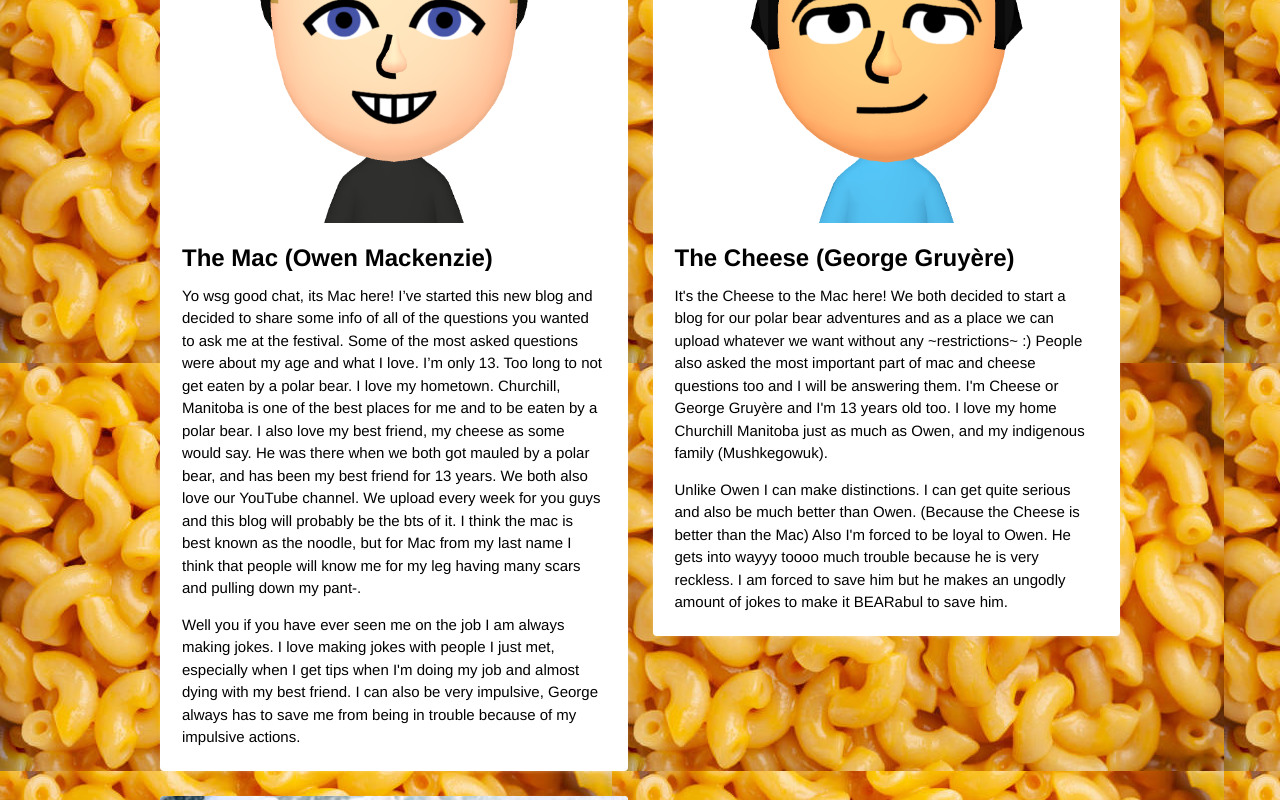
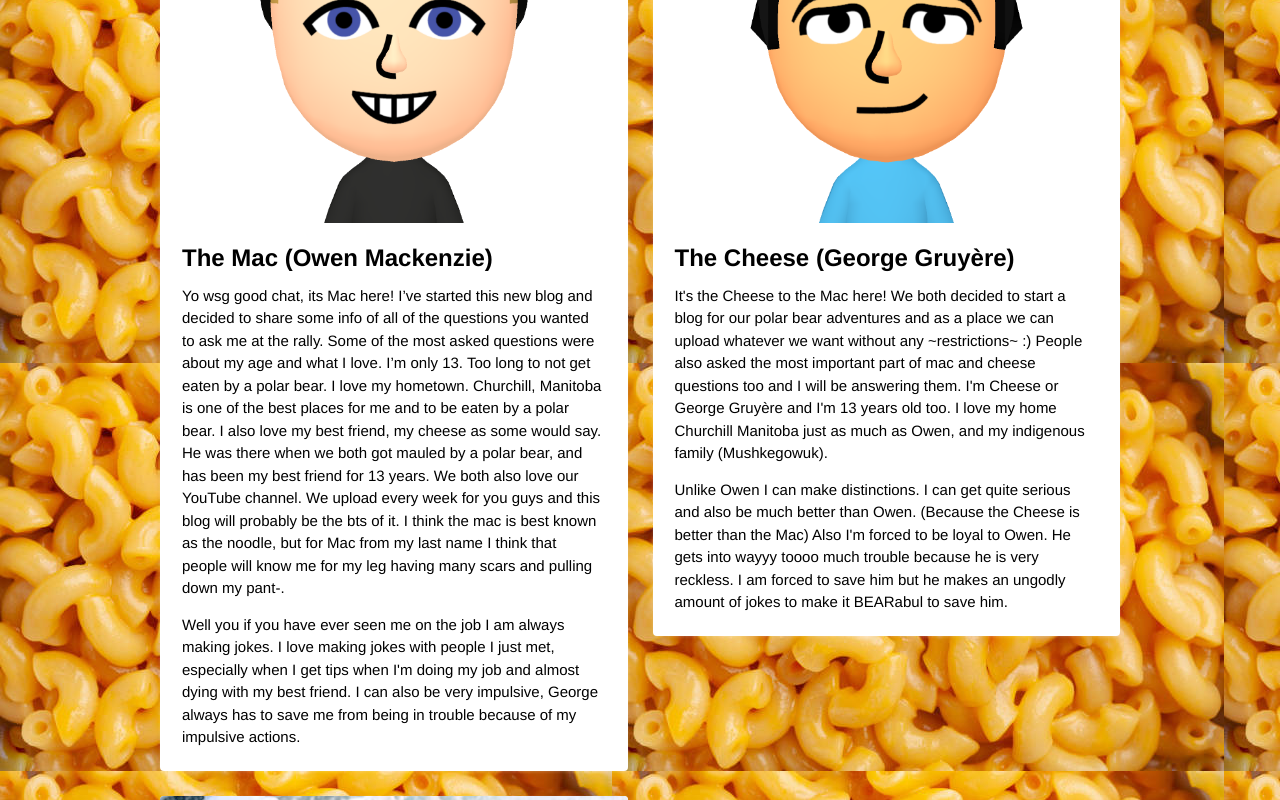
Before and after one commit to smieyu/macb, a plain HTML site: page index.html in a window 1280 px wide. Shown: the part 453-1253 px from the top of the page. Drawn offline with Linux system fonts and the light colour scheme.

Commit message:
Update index.html

```diff
--- a/index.html
+++ b/index.html
@@ -22,7 +22,7 @@
     <figure class="full"><img src="media/ow.png" alt=/figure>
     <div class="post-body">
         <h2>The Mac (Owen Mackenzie)</h2>
-        <p>Yo wsg good chat, its Mac here! I’ve started this new blog and decided to share some info of all of the questions you wanted to ask me at the festival. Some of the most asked questions were about my age and what I love.
+        <p>Yo wsg good chat, its Mac here! I’ve started this new blog and decided to share some info of all of the questions you wanted to ask me at the rally. Some of the most asked questions were about my age and what I love.
              I’m only 13. Too long to not get eaten by a polar bear. I love my hometown. Churchill, Manitoba is one of the best places for me and to be eaten by a polar bear.
                 I also love my best friend, my cheese as some would say. He was there when we both got mauled by a polar bear, and has been my best friend for 13 years. We both also love our YouTube channel. We upload every week for you guys and this blog will probably be the bts of it. I think the mac is best known as the noodle, but for Mac from my last name I think that people will know me for my leg having many scars and pulling down my pant-. </p>
                 <p>Well you if you have ever seen me on the job I am always making jokes. I love making jokes with people I just met, especially when I get tips when I'm doing my job and almost dying with my best friend. I can also be very impulsive, George always has to save me from being in trouble because of my impulsive actions.</p>
```
